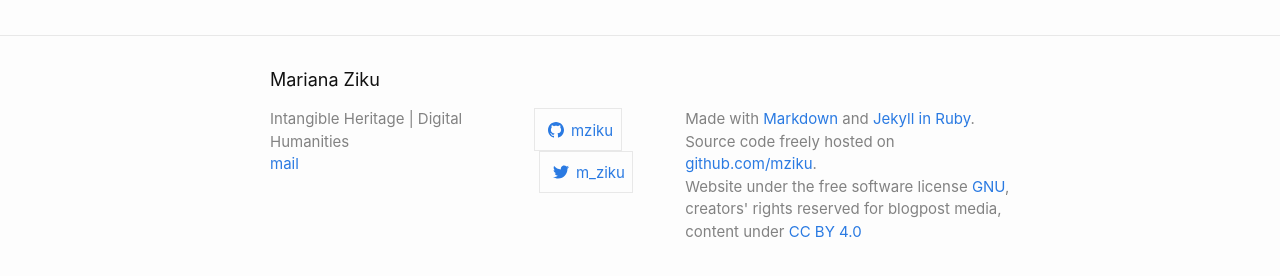
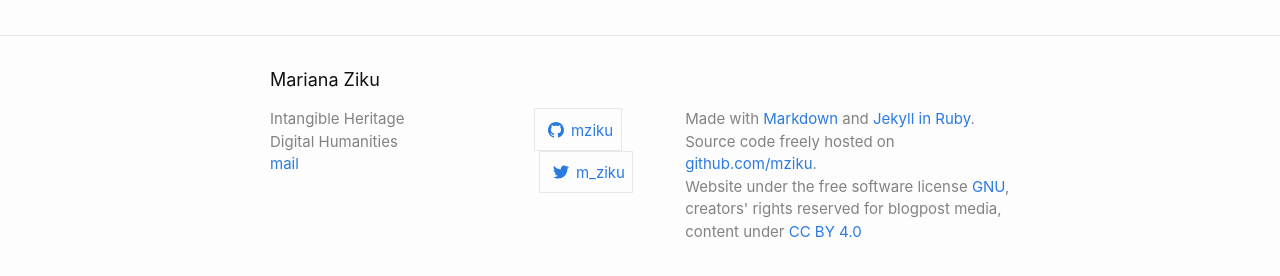
Before and after one commit to mziku/mziku.github.io, a Jekyll site: the page built from index.md, in a window 1280 px wide. Shown: the part 597-873 px from the top of the page. Built offline with Jekyll 4.4.1, drawn with Linux system fonts in a browser that asks for light colours.

Commit message:
Update footer.html

```diff
--- a/_includes/footer.html
+++ b/_includes/footer.html
@@ -8,7 +8,7 @@
       <div class="footer-col-wrapper">
         <div class="footer-col footer-col-1">
           <ul class="contact-list">
-            <li class="p-name">Intangible Heritage | Digital Humanities</li><li><a class="u-email" href="mailto:ziku@mail.com">mail</a></li></ul>
+            <li class="p-name">Intangible Heritage</li><li><li class="p-name">Digital Humanities</li><li><a class="u-email" href="mailto:ziku@mail.com">mail</a></li></ul>
         </div>
 
         <div class="footer-col footer-col-2"><ul class="social-media-list"><li><a href="https://github.com/mziku"><svg class="svg-icon"><use xlink:href="/assets/minima-social-icons.svg#github"></use></svg> <span class="username">mziku</span></a></li><li><a href="https://www.twitter.com/m_ziku"><svg class="svg-icon"><use xlink:href="/assets/minima-social-icons.svg#twitter"></use></svg> <span class="username">m_ziku</span></a></li></ul>
```
